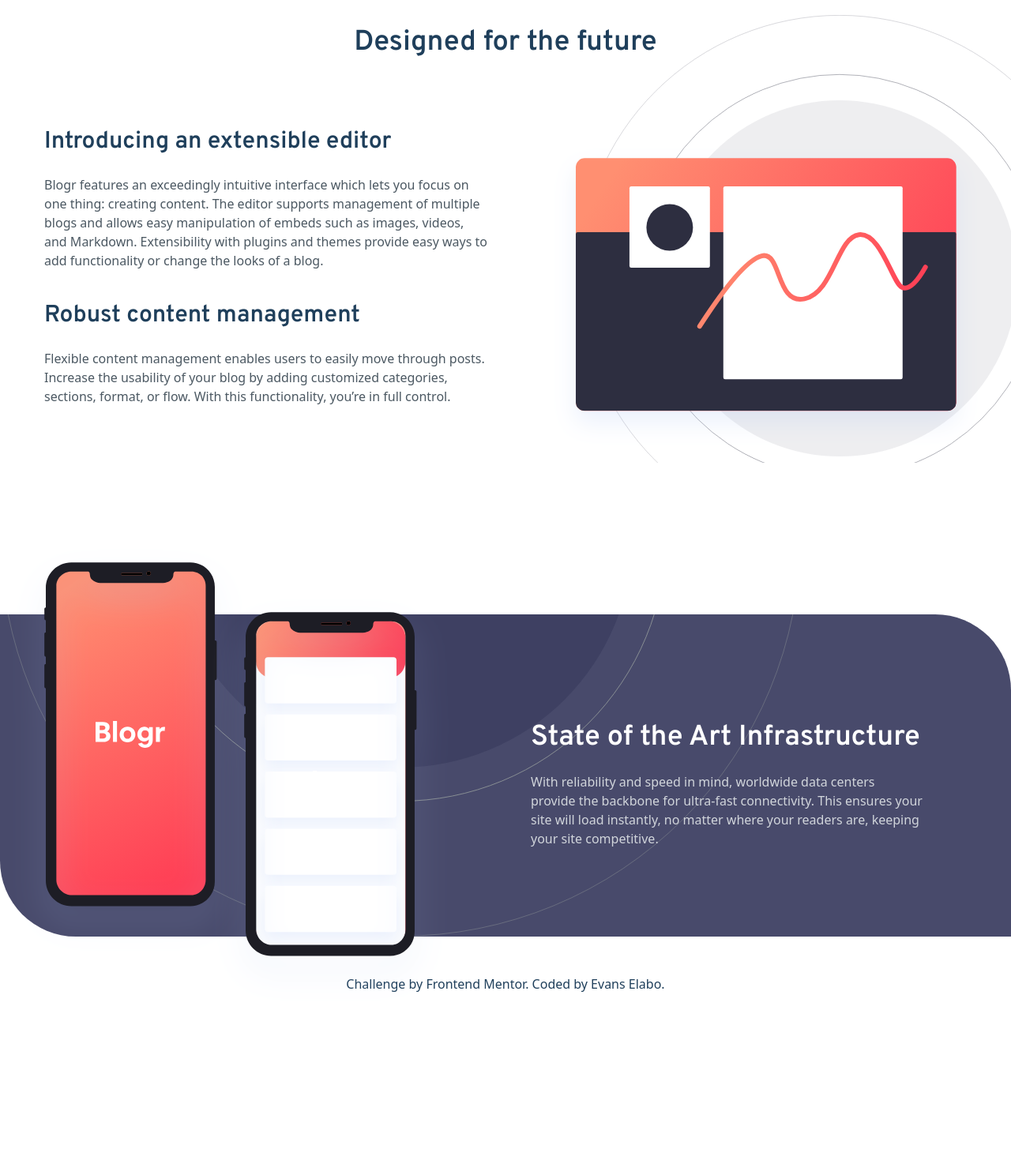
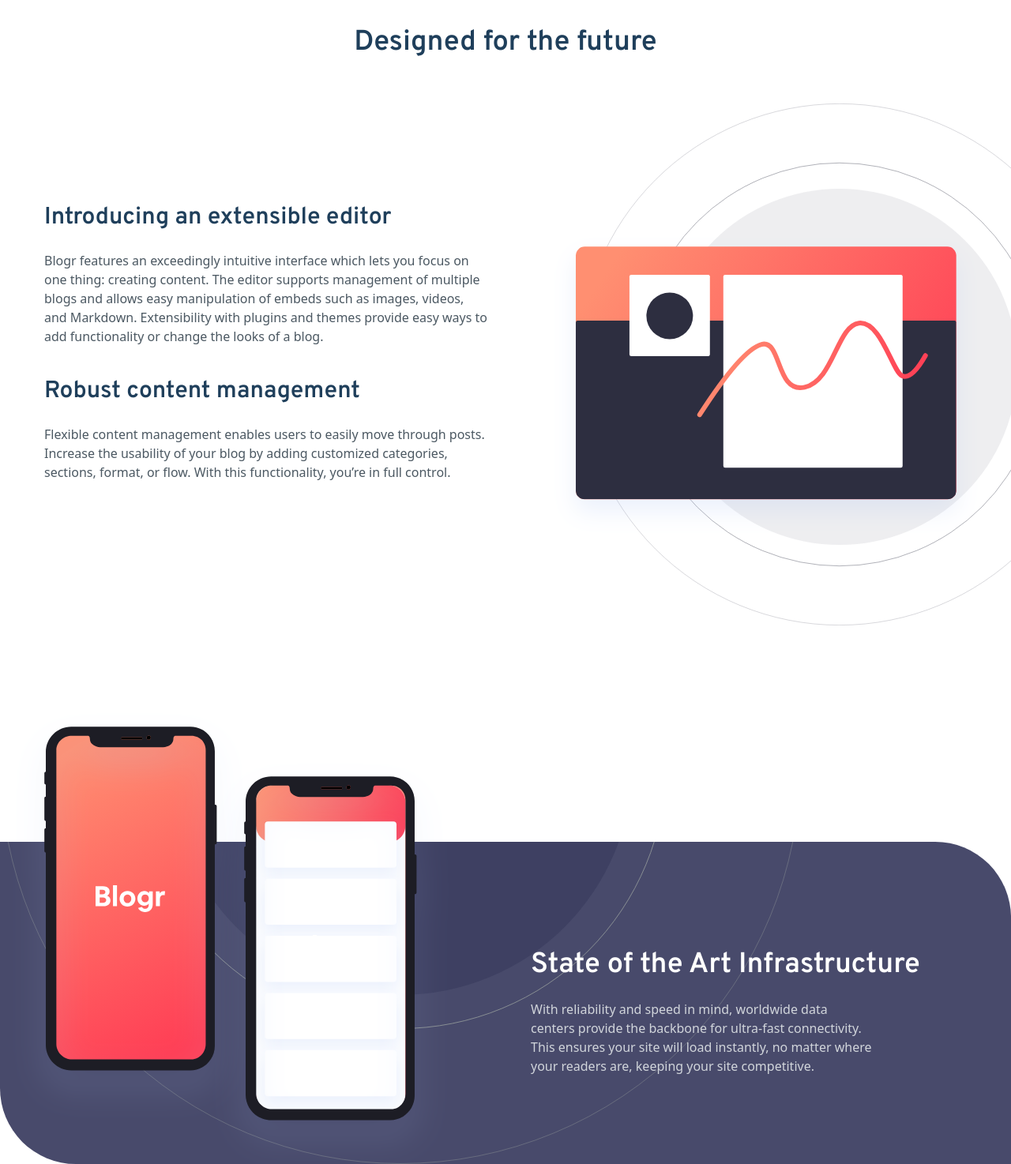
Before and after one commit to ellaboevans/blogr-landing-page, a website: page public/index.html in a window 1280 px wide. Shown: the part 620-2094 px from the top of the page at 79% size. Before the commit the page ends 1926 px from the top, so only its background shows below. Drawn offline with Linux system fonts and the light colour scheme.

Commit message:
Fix banner section breakpoints and padding

```diff
--- a/public/index.html
+++ b/public/index.html
@@ -118,7 +118,7 @@
         <div>
           <div class="text-center">
             <h1
-              class="font-bold text-2xl md:text-4xl text-primaryHeadings font-heading mt-20 mb-16"
+              class="font-bold text-2xl md:text-4xl text-primaryHeadings font-heading mt-20 mb-16 md:mb-0"
             >
               Designed for the future
             </h1>
@@ -126,8 +126,8 @@
           <div
             class="grid grid-cols-1 md:grid md:grid-cols-2 items-center relative justify-center gap-2"
           >
-            <div class="md:order-first">
-              <div class="mb-8">
+            <div class="md:order-first mb-48 ">
+              <div class="md:mt-40">
                 <h1
                   class="font-bold text-primaryHeadings font-heading text-2xl md:text-3xl mb-6 pt-6 text-center md:text-left mx-4"
                 >
@@ -171,21 +171,21 @@
         </div>
       </section>
       <section
-        class="h-auto p-5 md:p-28 md:mt-48 bg-bgDesaturatedBlue bg-opacity-95 w-full rounded-bl-hero rounded-tr-hero relative bg-local bg-no-repeat bg-left-bottom bg-auto"
+        class="md:h-auto p-3 md:p-28 md:mt-48 bg-bgDesaturatedBlue bg-opacity-95 w-full rounded-bl-hero rounded-tr-hero relative bg-local bg-no-repeat bg-left-bottom bg-auto"
         style="background-image: url(./images/bg-pattern-circles.svg)"
       >
         <div class=" ">
-          <div class="flex flex-cols items-center justify-start gap-4">
-            <div class="ml-4 md:absolute left-0">
+          <div class="md:flex flex-cols items-center justify-start gap-4">
+            <div class="md:ml-4 -mt-40 md:absolute md:left-0">
               <img src="./images/illustration-phones.svg" alt="" />
             </div>
             <div class="md:ml-44 md:pl-96">
               <h1
-                class="font-bold text-white font-heading text-2xl md:text-4xl mb-6 pt-6 text-center md:text-left"
+                class="font-bold text-white font-heading text-2xl mx-4 md:mx-0 md:text-4xl mb-6 pt-6 text-center md:text-left"
               >
                 State of the Art Infrastructure
               </h1>
-              <p class="font-light text-gray-300 text-center md:text-left">
+              <p class="font-light text-gray-300 text-center md:text-left md:mb-0 mb-11 md:mx-0 mx-4 pr-16">
                 With reliability and speed in mind, worldwide data centers
                 provide the backbone for ultra-fast connectivity. This ensures
                 your site will load instantly, no matter where your readers are,
```
Also changed, not shown: public/styles.css.
